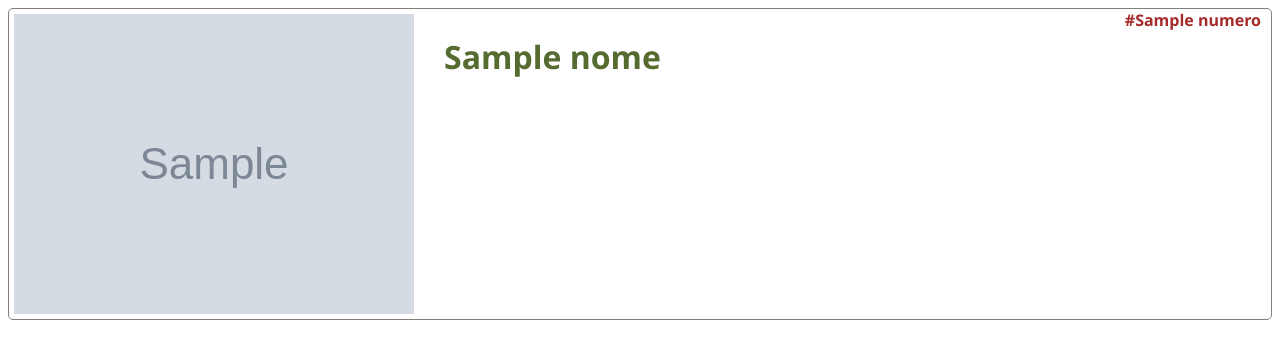
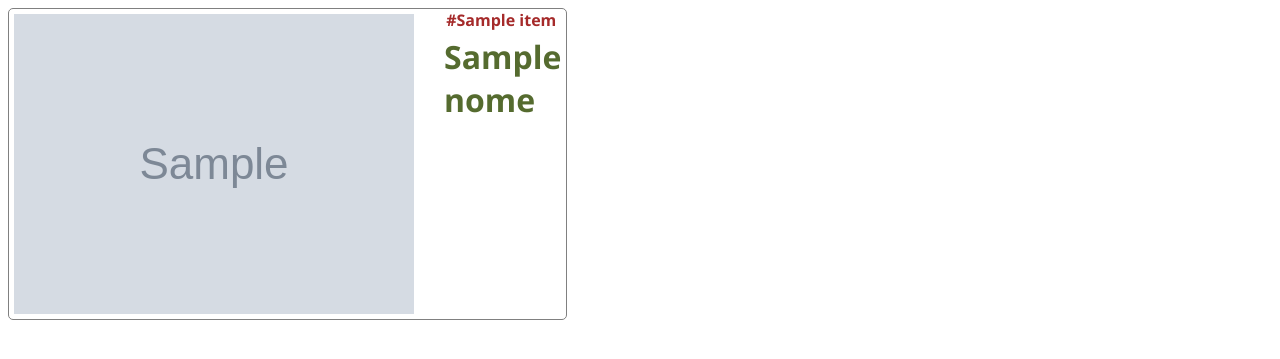
Before and after one commit to lucasifb/pokedex, a Flask app: template templates/index.html in a window 1280 px wide. Shown: the top 359 px of the page. Run offline with Flask 3, Linux system fonts and the light colour scheme; the template is opened without the code that fills it: most values are stand-ins (such as "Sample title", 1, 10 or a date in 2020); grey boxes marked "Sample" are stand-in pictures.

Commit message:
gripmaisliostamaiscolunas

```diff
--- a/app.py
+++ b/app.py
@@ -1,8 +1,9 @@
-from flask import Flask, render_template
+from flask import Flask, render_template, session
 import requests
 import random
 
 app = Flask(__name__)
+app.secret_key = "pokemon"
 
 # rotas serao inseridas aqui
 @app.route('/')
@@ -18,8 +19,27 @@ def inicio():
     showdown = other.get("showdown",{})
     link_imagem = showdown.get("front_default")
 
+    if 'numeros' not in session:
+        #criando as listas vazias
+        session['numeros'] = []
+        session['nomes'] = []
+        session['imagens'] = []
 
-    return render_template('index.html', numero=id_sorteado, nome=dados.get("name"), imagem=link_imagem)
+    numeros = session['numeros']
+    numeros.append(id_sorteado)
+    session['numeros'] = numeros
+
+    nomes = session['nomes']
+    nomes.append(dados.get("name"))
+    session['nomes'] = nomes
+
+    imagens = session['imagens']
+    imagens.append(link_imagem)
+    session['imagens'] = imagens
+
+
+
+    return render_template('index.html', numeros=session['numeros'],nomes=session['nomes'], imagens=session['imagens'])
 
 if __name__ == '__main__':
     app.run(debug=True)
--- a/templates/index.html
+++ b/templates/index.html
@@ -1,6 +1,12 @@
 <html>
     <head>
         <style>
+            .grid{
+                display: grid;
+                grid-template-columns: repeat(3, 1fr);
+                gap: 20px;
+            }
+
             .cartao{
                 position:relative;
                 display:flex;
@@ -10,7 +16,7 @@
                 padding:5px;
                 font-family:'Segoe UI';
                 color:darkolivegreen;
-                margin-bottom: 15px;
+
             }
             h4{
                 position:absolute;
@@ -23,12 +29,16 @@
         </style>
     </head>
     <body>
-        <div class="cartao">
-          <img src={{imagem}}>
-          <h4>#{{numero}}</h4>
-          <h1>{{nome}}</h1>
+            <div class="grid">
+        {% for item in numeros %}
+            <div class="cartao">
+                <img src={{imagens[loop.index0]}} >
+                <h4>#{{numeros[loop.index0]}}</h4>
+                <h1>{{nomes[loop.index0]}}</h1>
 
-        </div>
+            </div>
+        {% endfor %}
+            </div>
     </body>
 
 
```
